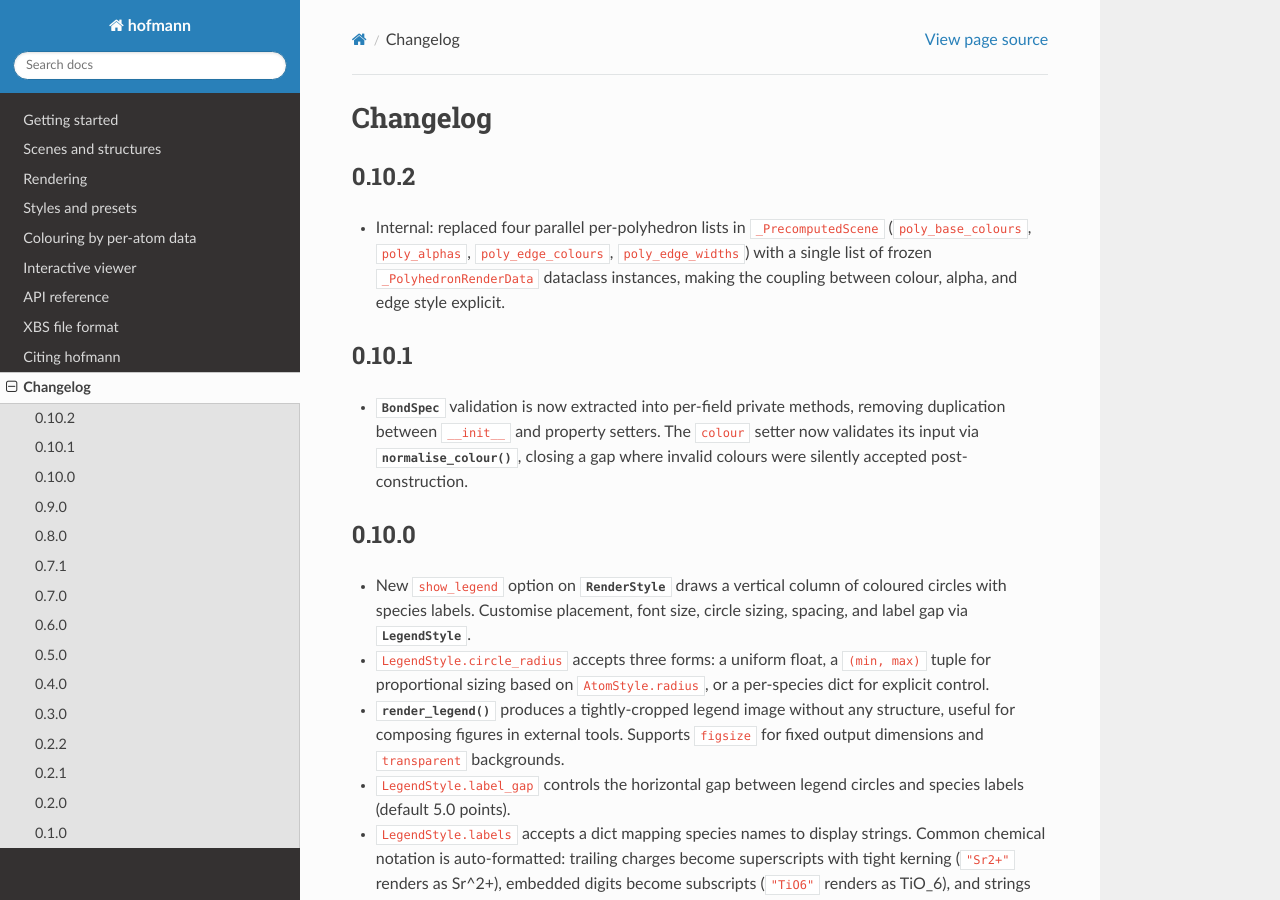
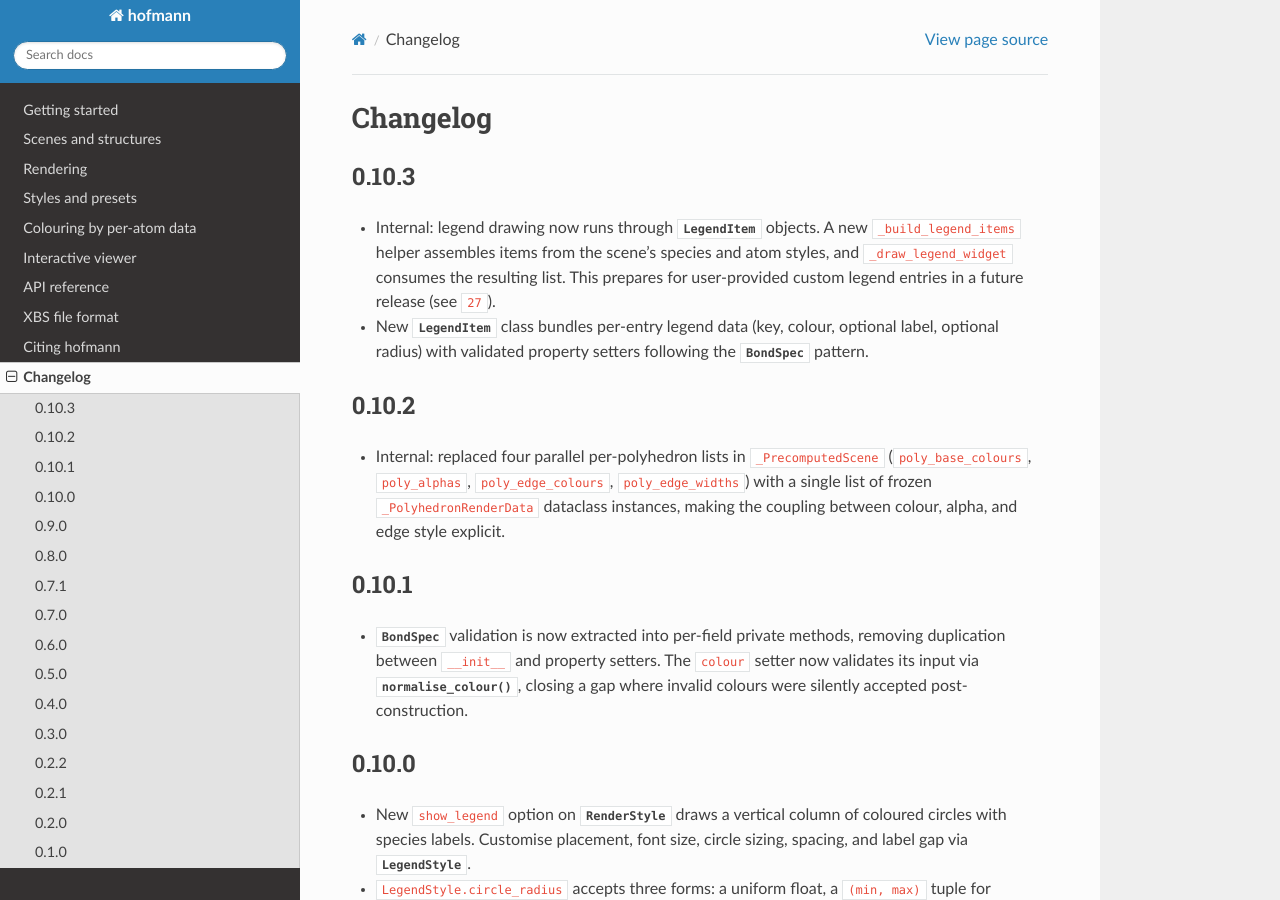
Before and after one commit to bjmorgan/hofmann, a Sphinx documentation site: the page built from docs/changelog.rst, in a window 1280 px wide and 900 px high. Built offline with Sphinx 7.4.7 and the Read the Docs theme 3.1.0, drawn with Linux system fonts in a browser that asks for light colours; cross-references to code outside the pages are shown as plain code.

Commit message:
Bump version to 0.10.3 and update changelog

```diff
--- a/docs/changelog.rst
+++ b/docs/changelog.rst
@@ -1,5 +1,18 @@
 Changelog
 =========
+
+0.10.3
+------
+
+- Internal: legend drawing now runs through :class:`~hofmann.LegendItem`
+  objects.  A new ``_build_legend_items`` helper assembles items from the
+  scene's species and atom styles, and ``_draw_legend_widget`` consumes
+  the resulting list.  This prepares for user-provided custom legend
+  entries in a future release (see :issue:`27`).
+
+- New :class:`~hofmann.LegendItem` class bundles per-entry legend data
+  (key, colour, optional label, optional radius) with validated property
+  setters following the :class:`~hofmann.BondSpec` pattern.
 
 0.10.2
 ------
--- a/pyproject.toml
+++ b/pyproject.toml
@@ -4,7 +4,7 @@
 
 [project]
 name = "hofmann"
-version = "0.10.2"
+version = "0.10.3"
 description = "A modern Python reimagining of the XBS ball-and-stick crystal structure viewer"
 readme = "README.md"
 requires-python = ">=3.11"
```
